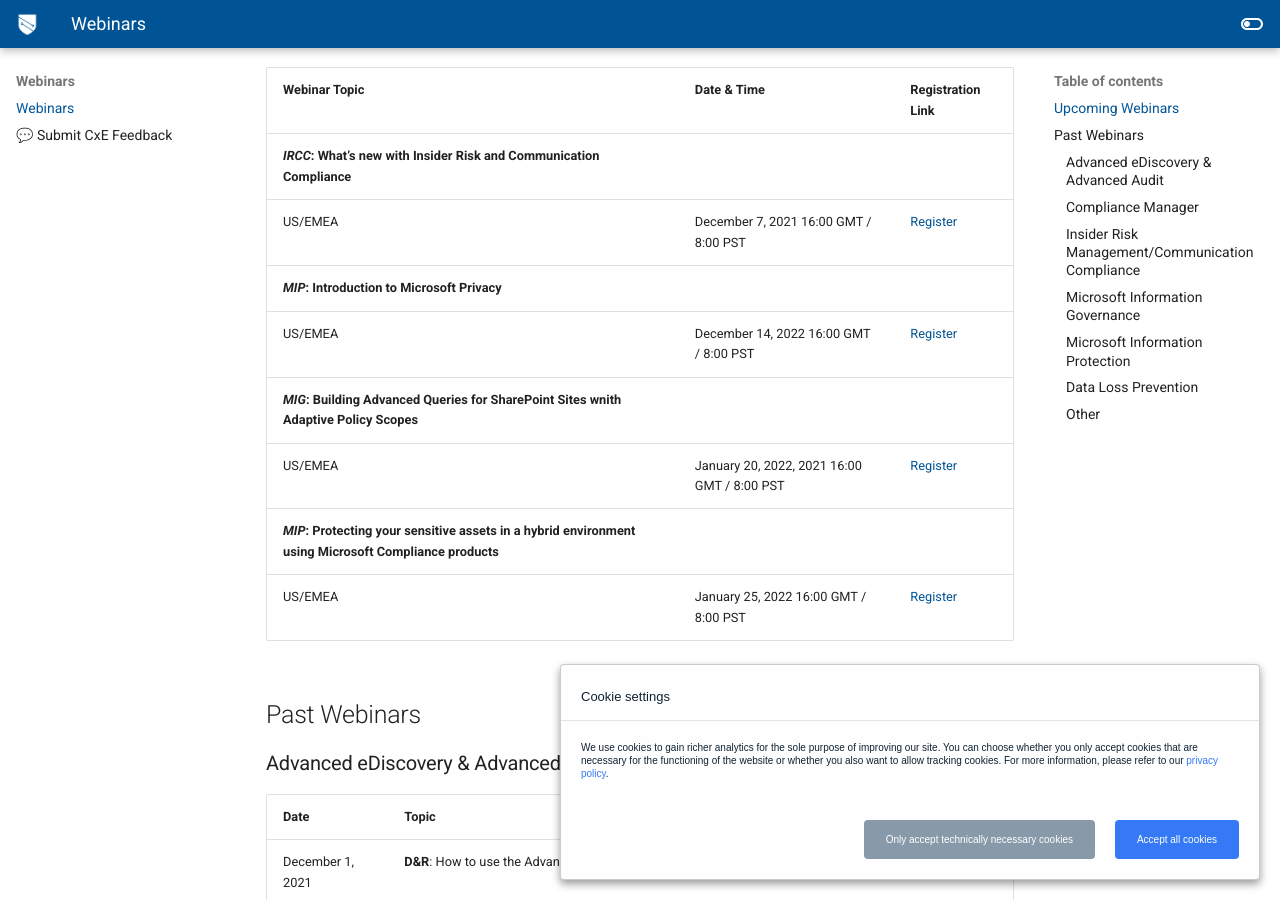
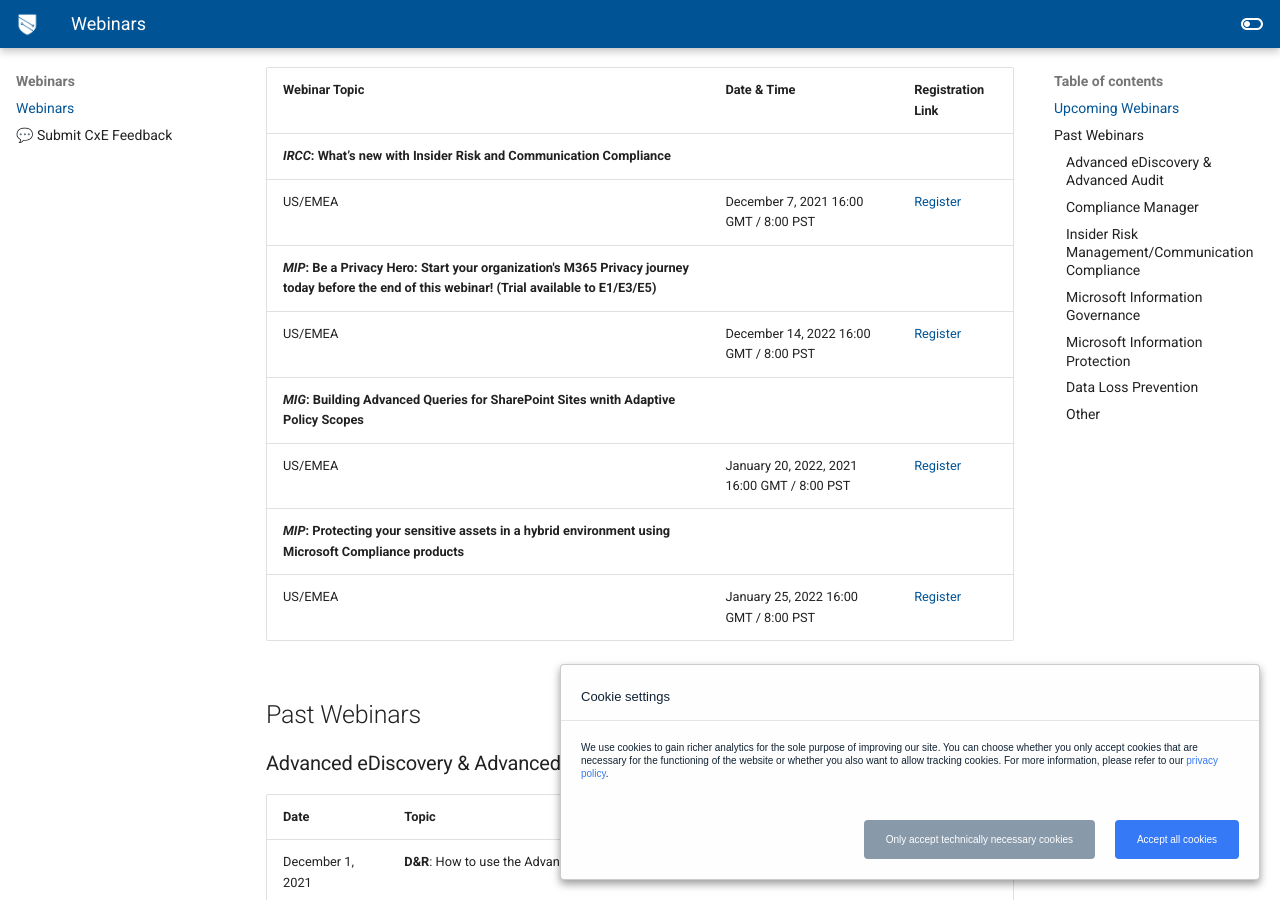
Before and after one commit to microsoft/ComplianceCxE, an MkDocs documentation site: the page built from docs/webinars.md, in a window 1280 px wide and 900 px high, scrolled down 328 px. Built offline with MkDocs 1.6.1 and Material for MkDocs 9.7.7, drawn with Linux system fonts in a browser that asks for light colours; comment, search, counter and statistics services are not loaded.

Commit message:
Update webinars.md

```diff
--- a/docs/webinars.md
+++ b/docs/webinars.md
@@ -14,7 +14,7 @@
 | --- | --- | --- |
 |***IRCC*: What’s new with Insider Risk and Communication Compliance** |  |
 | US/EMEA  | December 7, 2021    16:00 GMT / 8:00 PST | [Register](https://mipc.eventbuilder.com/event/52884) |
-***MIP*: Introduction to Microsoft Privacy** |  |
+|***MIP*: Be a Privacy Hero: Start your organization's M365 Privacy journey today before the end of this webinar! (Trial available to E1/E3/E5)** |
 | US/EMEA  | December 14, 2022    16:00 GMT / 8:00 PST | [Register](https://mipc.eventbuilder.com/event/54251) |
 ***MIG*: Building Advanced Queries for SharePoint Sites wnith Adaptive Policy Scopes** |  |
 | US/EMEA  | January 20, 2022, 2021    16:00 GMT / 8:00 PST | [Register](https://mipc.eventbuilder.com/adaptivepolicyscopes) |
```
